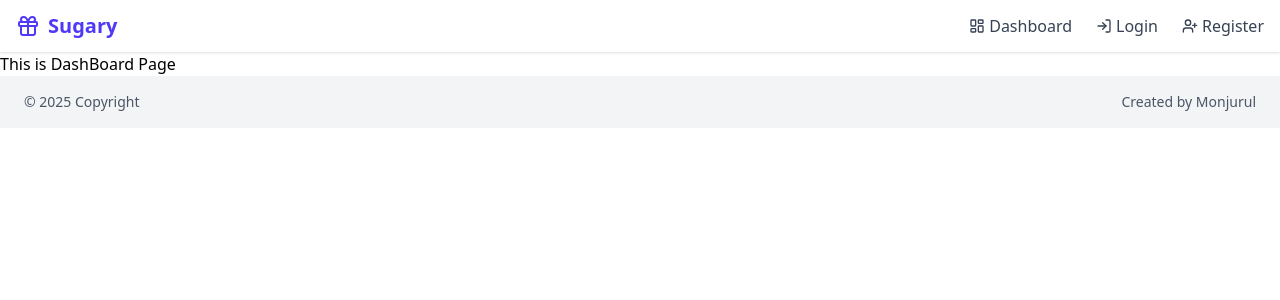
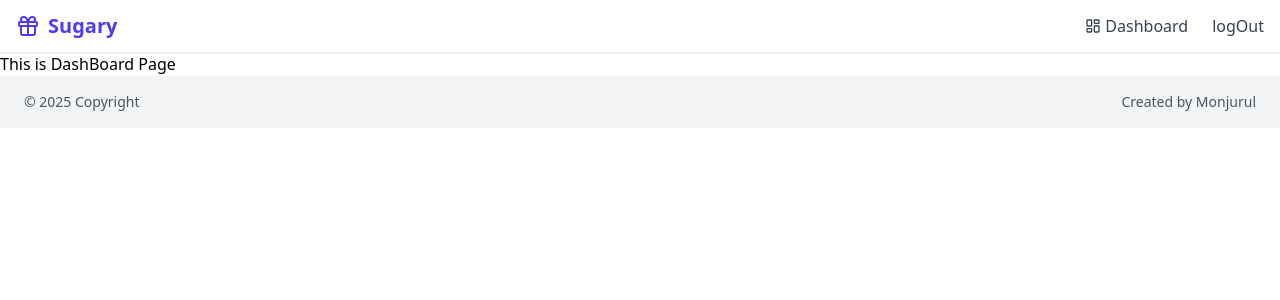
Before and after one commit to Monjurul-190629/sugary-react-recruitment, a React (Vite) app: page /dashboard in a window 1280 px wide. Shown: the top 300 px of the page. Built offline with nearby package versions, Linux system fonts and the light colour scheme; sample sign-in values are in the browser's storage.

Commit message:
Navbar is updated

```diff
--- a/src/Component/Shared/Navbar.jsx
+++ b/src/Component/Shared/Navbar.jsx
@@ -1,9 +1,27 @@
 import { Menu, X, LogIn, UserPlus, LayoutDashboard, Gift } from 'lucide-react';
 import { useState } from 'react';
 import { Link } from 'react-router-dom';
+import { useAppDispatch, useAppSelector } from '../../hookes/reduxHooks';
+import { setCredentials } from '../../features/auth/authSlice';
 
 const Navbar = () => {
     const [menuOpen, setMenuOpen] = useState(false);
+
+    // get user
+
+    const user = useAppSelector((state) => state.auth.user)
+
+    // LogOut
+
+    const userDispatch = useAppDispatch();
+
+    const handleLogOut = () => {
+        userDispatch(setCredentials({
+            token: null,
+            refreshToken: null,
+            user: null
+        }))
+    }
 
     return (
         <header className="bg-white shadow-sm sticky top-0 z-50 w-full">
@@ -18,15 +36,22 @@ const Navbar = () => {
                 <nav className="hidden md:flex items-center gap-6 text-gray-700 font-medium">
                     <div className="flex items-center gap-1 hover:text-indigo-600 cursor-pointer">
                         <LayoutDashboard className="w-4 h-4" />
-                        <Link to = "/dashboard">Dashboard</Link>
+                        <Link to="/dashboard">Dashboard</Link>
                     </div>
-                    <div className="flex items-center gap-1 hover:text-indigo-600 cursor-pointer">
-                        <LogIn className="w-4 h-4" />
-                        <Link to = "/Login">Login</Link>
-                    </div>
-                    <div className="flex items-center gap-1 hover:text-indigo-600 cursor-pointer">
-                        <UserPlus className="w-4 h-4" />
-                        <span>Register</span>
+
+                    <div>
+                        {
+                            user ?
+                                <>
+                                    <button onClick={handleLogOut}> logOut
+                                    </button></> :
+                                <>
+                                    <div className="flex items-center gap-1 hover:text-indigo-600 cursor-pointer">
+                                        <LogIn className="w-4 h-4" />
+                                        <Link to="/Login">Login</Link>
+                                    </div>
+                                </>
+                        }
                     </div>
                 </nav>
 
@@ -43,17 +68,23 @@ const Navbar = () => {
                 <div className="md:hidden bg-white px-4 pb-4 space-y-3 text-gray-700 font-medium">
                     <div className="flex items-center gap-2 hover:text-indigo-600 cursor-pointer">
                         <LayoutDashboard className="w-4 h-4" />
-                        <Link to = "/dashboard">Dashboard</Link>
+                        <Link to="/dashboard">Dashboard</Link>
                     </div>
-                    <div className="flex items-center gap-2 hover:text-indigo-600 cursor-pointer">
-                        <LogIn className="w-4 h-4" />
-                        <span>Login</span>
-                        <Link to = "/Login">Login</Link>
+                    <div>
+                        {
+                            user ?
+                                <>
+                                    <button onClick={handleLogOut}> logOut
+                                    </button></> :
+                                <>
+                                    <div className="flex items-center gap-1 hover:text-indigo-600 cursor-pointer">
+                                        <LogIn className="w-4 h-4" />
+                                        <Link to="/Login">Login</Link>
+                                    </div>
+                                </>
+                        }
                     </div>
-                    <div className="flex items-center gap-2 hover:text-indigo-600 cursor-pointer">
-                        <UserPlus className="w-4 h-4" />
-                        <span>Register</span>
-                    </div>
+
                 </div>
             )}
         </header>
--- a/src/Routes/PrifvateRoute.jsx
+++ b/src/Routes/PrifvateRoute.jsx
@@ -3,7 +3,7 @@ import { useAppSelector } from '../hookes/reduxHooks';
 
 const PrivateRoute = ({ children }) => {
     const token = useAppSelector((state) => state.auth.token);
-    return token ? children : <Navigate to="/" />;
+    return token ? children : <Navigate to="/Login" />;
 };
 
 export default PrivateRoute;
--- a/src/Routes/router.jsx
+++ b/src/Routes/router.jsx
@@ -3,6 +3,7 @@ import Main from '../Layout/main';
 import Home from '../Component/Home/Home';
 import Login from '../pages/LoginPage';
 import Dashboard from '../pages/Dashboard';
+import PrivateRoute from './PrifvateRoute';
 
 const router = createBrowserRouter([
     {
@@ -19,7 +20,7 @@ const router = createBrowserRouter([
             },
             {
                 path: '/dashboard',
-                element: <Dashboard></Dashboard>
+                element: <PrivateRoute><Dashboard></Dashboard></PrivateRoute>
             }
         ]
     }
```
